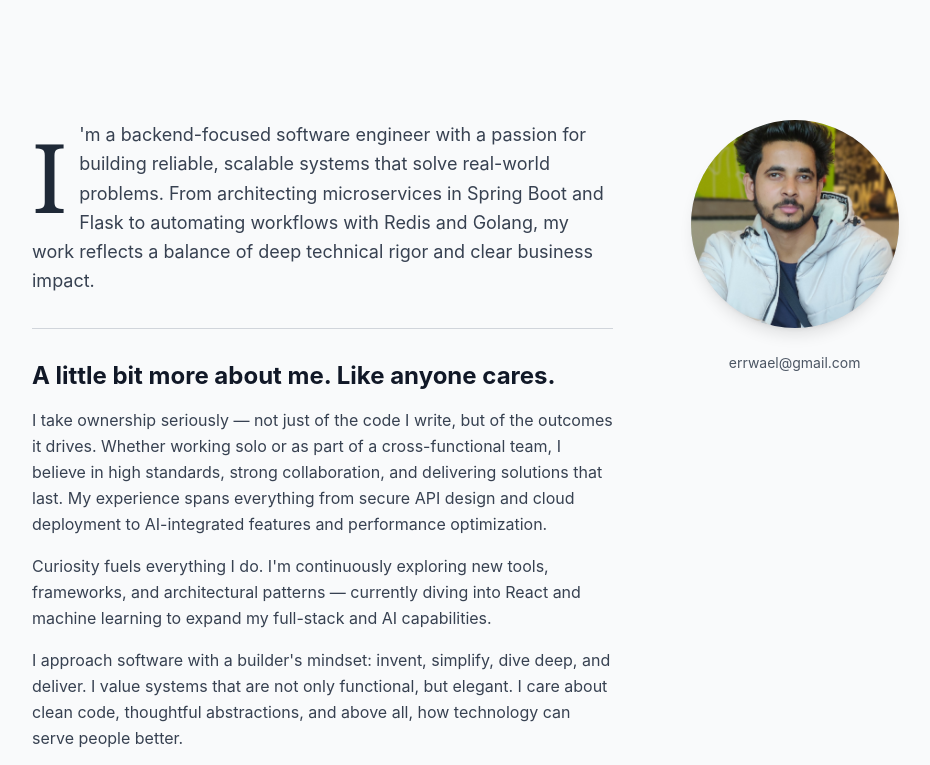
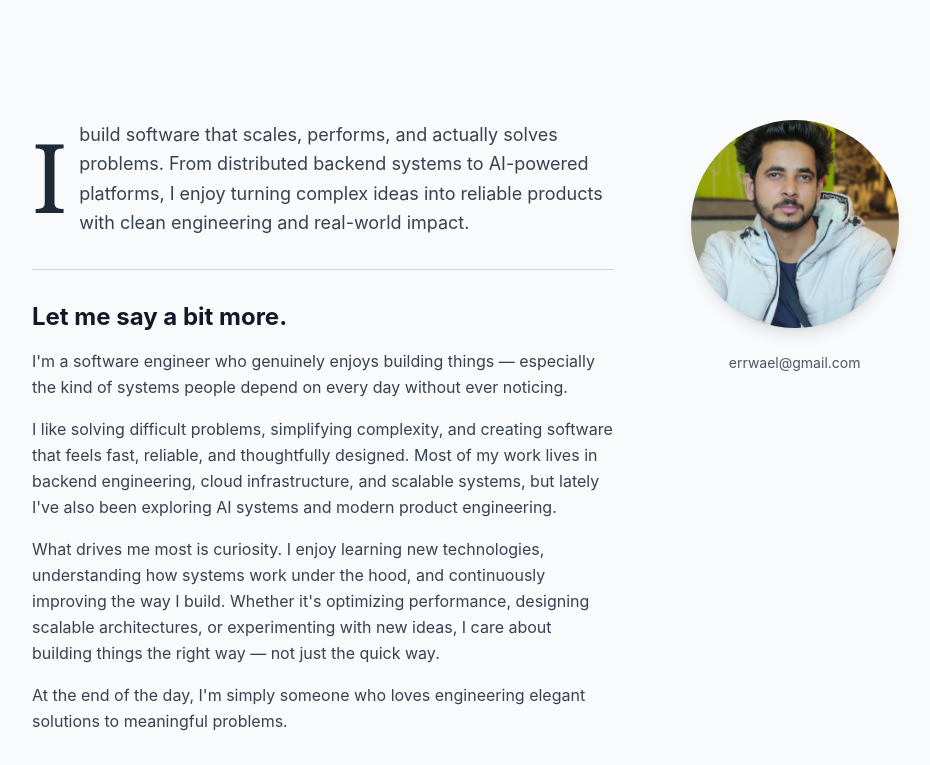
Before and after one commit to itswael/portfolio-frontend, a React (Vite) app: page / in a window 1280 px wide. Shown: the part 600-1365 px from the top of the page, without its empty margins (160-1090 px from the left). Built offline with nearby package versions, Linux system fonts and the light colour scheme; no server answers; some icons are missing; a web font is replaced by a local one.

Commit message:
udpated about section

```diff
--- a/src/components/About_new.jsx
+++ b/src/components/About_new.jsx
@@ -73,26 +73,24 @@ export default function About() {
                         <div className={componentStyles.text.body}>
                             <p className={componentStyles.text.bodyLarge}>
                                 <span className="float-left text-8xl font-serif text-gray-800 leading-none mr-3 mt-2">I</span>
-                                'm a backend-focused software engineer with a passion for building reliable, scalable systems that solve real-world problems. From architecting microservices in Spring Boot and Flask to automating workflows with Redis and Golang, my work reflects a balance of deep technical rigor and clear business impact.
+                                build software that scales, performs, and actually solves problems. From distributed backend systems to AI-powered platforms, I enjoy turning complex ideas into reliable products with clean engineering and real-world impact.
                             </p>
                         </div>
 
                         {/* Section Separator */}
                         <div className="border-t border-gray-300 pt-8">
-                            <h3 className={cn(componentStyles.heading.h4, "mb-4")}>A little bit more about me. Like anyone cares.</h3>
+                            <h3 className={cn(componentStyles.heading.h4, "mb-4")}>Let me say a bit more.</h3>
 
                             <div className={cn(componentStyles.text.body, "space-y-4")}>
                                 <p>
-                                    I take ownership seriously — not just of the code I write, but of the outcomes it drives. Whether working solo or as part of a cross-functional team, I believe in high standards, strong collaboration, and delivering solutions that last. My experience spans everything from secure API design and cloud deployment to AI-integrated features and performance optimization.
-                                </p>
+                                    I'm a software engineer who genuinely enjoys building things — especially the kind of systems people depend on every day without ever noticing.</p>
 
                                 <p>
-                                    Curiosity fuels everything I do. I'm continuously exploring new tools, frameworks, and architectural patterns — currently diving into React and machine learning to expand my full-stack and AI capabilities.
-                                </p>
+                                    I like solving difficult problems, simplifying complexity, and creating software that feels fast, reliable, and thoughtfully designed. Most of my work lives in backend engineering, cloud infrastructure, and scalable systems, but lately I've also been exploring AI systems and modern product engineering.</p>
 
                                 <p>
-                                    I approach software with a builder's mindset: invent, simplify, dive deep, and deliver. I value systems that are not only functional, but elegant. I care about clean code, thoughtful abstractions, and above all, how technology can serve people better.
-                                </p>
+                                    What drives me most is curiosity. I enjoy learning new technologies, understanding how systems work under the hood, and continuously improving the way I build. Whether it's optimizing performance, designing scalable architectures, or experimenting with new ideas, I care about building things the right way — not just the quick way.</p>
+                                <p>At the end of the day, I'm simply someone who loves engineering elegant solutions to meaningful problems.</p>
                             </div>
                         </div>
 
```
